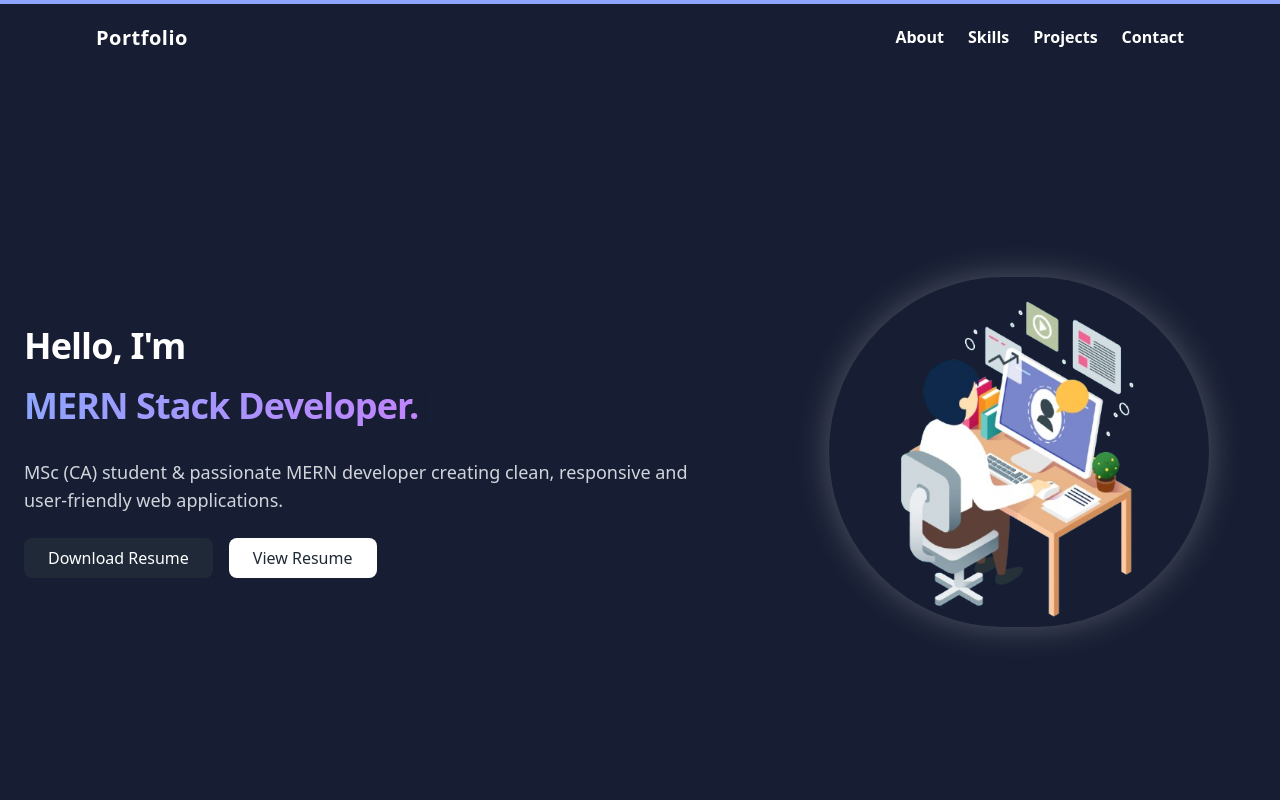
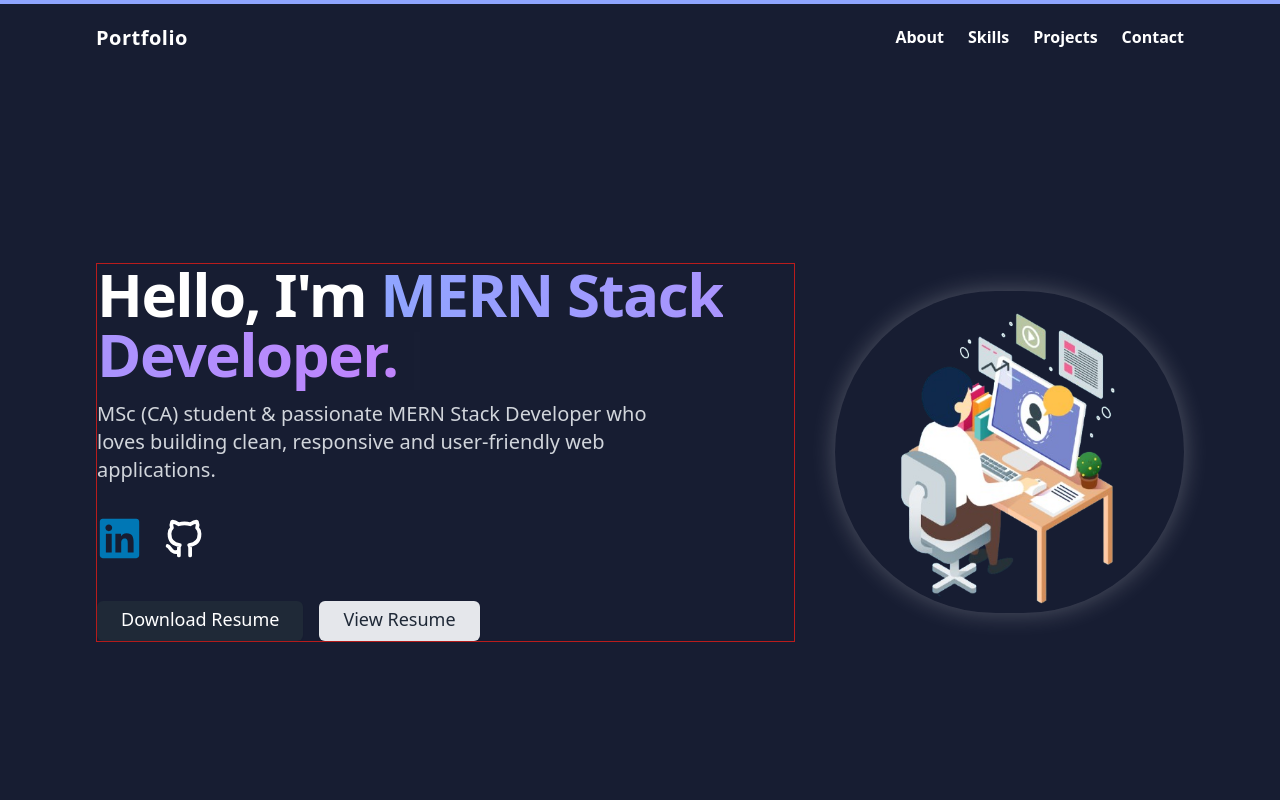
Before and after one commit to TanmayVidhate/Portfolio, a React (Vite) app: page / in a window 1280 px wide. Shown: the top 800 px of the page. Built offline with nearby package versions, Linux system fonts and the light colour scheme.

Commit message:
text size

```diff
--- a/src/Views/Home.jsx
+++ b/src/Views/Home.jsx
@@ -1,70 +1,105 @@
 import React from "react";
-import { useTypewriter, Cursor } from "react-simple-typewriter";
 import imag1 from "../assets/hero-img.png";
 
+import { TbBrandGithub } from "react-icons/tb";
+import { FaLinkedin } from "react-icons/fa";
+
+import { useTypewriter, Cursor } from "react-simple-typewriter";
+
 function Home() {
-
     const [text] = useTypewriter({
         words: ["Tanmay Vidhate.", "MERN Stack Developer."],
         loop: true,
-        delaySpeed: 1500,
     });
 
     return (
-        <section className="w-full min-h-screen flex justify-center px-6 py-16">
+        <div className="w-full min-h-screen text-white px-6 sm:px-10 md:px-16 lg:px-24 py-16
+                        flex flex-col lg:flex-row justify-between items-center gap-10
+                        relative overflow-hidden">
 
-            {/* MAX WIDTH CONTAINER – prevents breaking on large screens */}
-            <div className="w-full max-w-7xl flex flex-col md:flex-col lg:flex-row items-center justify-between gap-12">
+            {/* BACKGROUND GLOW */}
+            <div className="absolute inset-0 -z-10">
+                <div className="absolute top-20 left-5 sm:left-10 w-56 sm:w-72 h-56 sm:h-72 bg-[#8FA5FF] blur-[120px] opacity-30"></div>
+                <div className="absolute bottom-10 right-5 sm:right-10 w-56 sm:w-72 h-56 sm:h-72 bg-purple-600 blur-[150px] opacity-25"></div>
+            </div>
 
-                {/* TEXT SECTION */}
-                <div className="w-full md:w-3/4 text-white">
+            {/* LEFT SECTION */}
+            <div className="w-full lg:w-2/3 flex flex-col gap-4 fade-in-up text-center lg:text-left border border-red-700">
 
-                    <h1 className="font-bold leading-tight tracking-tight text-4xl md:text-4xl   flex flex-col">
-                        <span>Hello, I'm</span>
-
-                        {/* FIXED HEIGHT BOX TO STOP MOVING */}
-                        <span className="h-20  sm:h-14 md:h-16 lg:h-20 flex items-center overflow-hidden">
+                <h1 className="font-bold leading-tight tracking-tight
+                               text-3xl sm:text-4xl lg:text-4xl md:text-4xl xl:text-6xl">
+                    Hello, I'm{" "}
                     <span className="bg-gradient-to-r from-[#8FA5FF] to-purple-400 bg-clip-text text-transparent">
                         {text}
                     </span>
-                            <Cursor cursorStyle="|" />
-                        </span>
+                    <Cursor />
                 </h1>
 
-
-                    <p className="text-gray-300 mt-3 text-base md:text-lg leading-relaxed">
-                        MSc (CA) student & passionate MERN developer creating clean,
-                        responsive and user-friendly web applications.
+                <p className="text-sm sm:text-base md:text-lg xl:text-xl text-gray-300 max-w-xl mx-auto lg:mx-0">
+                    MSc (CA) student & passionate MERN Stack Developer who loves building
+                    clean, responsive and user-friendly web applications.
                 </p>
 
+                {/* SOCIAL ICONS */}
+                <div className="flex justify-center lg:justify-start gap-5 mt-4">
+                    <a
+                        href="https://www.linkedin.com/in/tanmay-vidhate/"
+                        target="_blank"
+                        className="transition-all duration-300 hover:scale-110 hover:-translate-y-1
+                                   hover:drop-shadow-[0_0_10px_rgba(0,119,181,0.6)]"
+                    >
+                        <FaLinkedin size={45} className="sm:size-50" color="#0077B5" />
+                    </a>
+
+                    <a
+                        href="https://github.com/TanmayVidhate"
+                        target="_blank"
+                        className="transition-all duration-300 hover:scale-110 hover:-translate-y-1
+                                   hover:drop-shadow-[0_0_10px_rgba(255,255,255,0.5)]"
+                    >
+                        <TbBrandGithub size={45} className="sm:size-50" color="#fff" />
+                    </a>
+                </div>
+
                 {/* BUTTONS */}
-                    <div className="mt-6 flex gap-4">
+                <div className="mt-6 flex flex-wrap justify-center lg:justify-start gap-4">
+                    {/* Download Resume */}
                     <a
-                            href="#"
-                            className="bg-gray-800 hover:bg-gray-700 text-white px-6 py-2 rounded-lg"
+                        href="https://drive.google.com/uc?export=download&id=1CRJcqREp1hg8i-Soe_Z56cngFPW8lBXg"
+                        target="_blank"
+                        rel="noopener noreferrer"
+                        className="bg-gray-800 hover:bg-gray-700 text-white font-medium
+                                   rounded-md h-10 px-6 py-1 text-base sm:text-lg shadow-sm
+                                   transition-colors duration-200"
                     >
                         Download Resume
                     </a>
+
+                    {/* View Resume */}
                     <a
-                            href="#"
-                            className="bg-white hover:bg-gray-200 text-gray-800 px-6 py-2 rounded-lg"
+                        href="https://drive.google.com/file/d/1CRJcqREp1hg8i-Soe_Z56cngFPW8lBXg/view?usp=sharing"
+                        target="_blank"
+                        rel="noopener noreferrer"
+                        className="bg-gray-200 hover:bg-gray-300 text-gray-800 font-medium
+                                   rounded-md h-10 px-6 py-1 text-base sm:text-lg shadow-sm
+                                   transition-colors duration-200"
                     >
                         View Resume
                     </a>
                 </div>
             </div>
 
-                {/* IMAGE SECTION */}
-                <div className="w-full md:w-1/2 flex justify-center">
+            {/* RIGHT IMAGE SECTION */}
+            <div className="w-full lg:w-1/3 flex justify-center fade-in-up delay-200">
                 <img
+                    className="w-48 sm:w-64 md:w-72 lg:w-80 xl:w-96 rounded-full
+                               transition-all duration-500 hover:scale-110 hover:-translate-y-2
+                               shadow-[0_0_25px_rgba(255,255,255,0.25)]"
                     src={imag1}
                     alt="Hero"
-                        className="w-56 sm:w-72 md:w-80 lg:w-[380px] rounded-full shadow-[0_0_35px_rgba(255,255,255,0.25)]"
                 />
             </div>
-
         </div>
-        </section>
     );
 }
 
```
Lines whose indentation alone changed are shown as unchanged.
